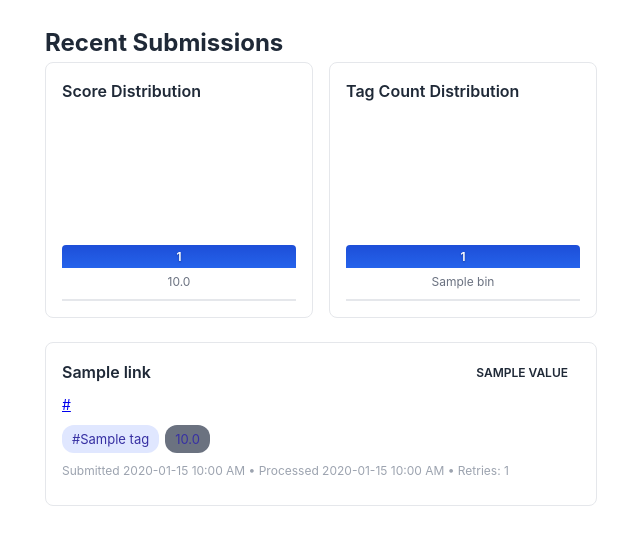
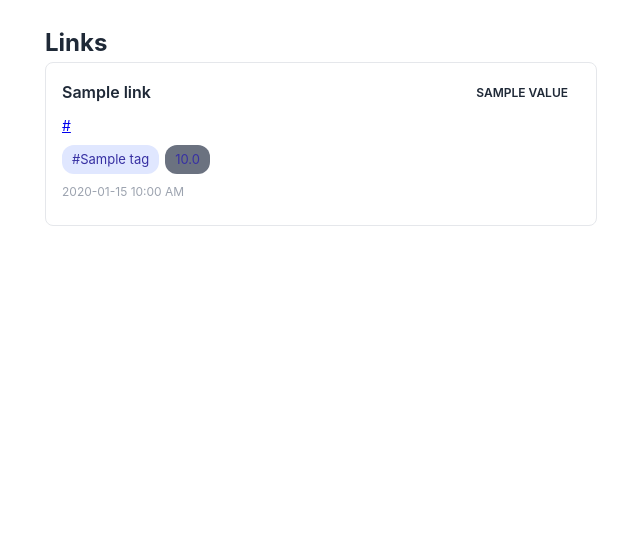
Before and after one commit to gperdrizet/logkeep, a FastAPI app: template src/templates/dashboard.html in a window 1280 px wide. Shown: the top 545 px of the page, without its empty margins (319-959 px from the left). Run offline with FastAPI, Linux system fonts and the light colour scheme; the template is opened without the code that fills it: most values are stand-ins (such as "Sample title", 1, 10 or a date in 2020); parts of the project's set-up code (start-up, migrations or seed data) failed here and were passed over.

Commit message:
Updated UI, added data tab with plots

```diff
--- a/src/main.py
+++ b/src/main.py
@@ -279,18 +279,44 @@
             bin_index = round(link.score * 10)
             score_bins[bin_index] += 1
 
-    # Calculate histogram data for tag counts
-    tag_count_bins = {}
+    # Calculate histogram data for tag usage frequency
+    # Count how many times each tag appears across all links
+    tag_usage_count = {}
     for link in links:
-        tag_count = len(link.selected_tags)
-        tag_count_bins[tag_count] = tag_count_bins.get(tag_count, 0) + 1
+        for tag in link.selected_tags:
+            tag_usage_count[tag] = tag_usage_count.get(tag, 0) + 1
+
+    # Bin tags by their frequency of occurrence
+    # Bins: 1, 2-3, 4-6, 7-10, 11-15, 16+
+    frequency_bins = {
+        "1": 0,
+        "2-3": 0,
+        "4-6": 0,
+        "7-10": 0,
+        "11-15": 0,
+        "16+": 0
+    }
+
+    for count in tag_usage_count.values():
+        if count == 1:
+            frequency_bins["1"] += 1
+        elif 2 <= count <= 3:
+            frequency_bins["2-3"] += 1
+        elif 4 <= count <= 6:
+            frequency_bins["4-6"] += 1
+        elif 7 <= count <= 10:
+            frequency_bins["7-10"] += 1
+        elif 11 <= count <= 15:
+            frequency_bins["11-15"] += 1
+        else:
+            frequency_bins["16+"] += 1
 
     # Prepare data for templates
     score_histogram = [{"bin": i/10, "count": score_bins[i]} for i in range(11)]
-    max_score_count = max(score_bins.values()) if score_bins.values() else 1
+    max_score_count = max(score_bins.values()) if score_bins.values() and max(score_bins.values()) > 0 else 1
 
-    tag_histogram = [{"bin": k, "count": v} for k, v in sorted(tag_count_bins.items())]
-    max_tag_count = max(tag_count_bins.values()) if tag_count_bins.values() else 1
+    tag_histogram = [{"bin": k, "count": v} for k, v in frequency_bins.items()]
+    max_tag_count = max(frequency_bins.values()) if frequency_bins.values() and max(frequency_bins.values()) > 0 else 1
 
     return templates.TemplateResponse(
         "dashboard.html",
@@ -298,6 +324,72 @@
             "request": request,
             "user": current_user,
             "links": links,
+            "score_histogram": score_histogram,
+            "max_score_count": max_score_count,
+            "tag_histogram": tag_histogram,
+            "max_tag_count": max_tag_count
+        }
+    )
+
+
+@app.get("/data", response_class=HTMLResponse)
+async def data_page(
+    request: Request,
+    current_user: User = Depends(get_current_user),
+    db: Session = Depends(get_db)
+):
+    """Data visualization page."""
+    links = db.query(Link).filter(
+        Link.user_id == current_user.id
+    ).order_by(Link.submitted_at.desc()).limit(50).all()
+
+    # Calculate histogram data for scores
+    score_bins = {i: 0 for i in range(11)}  # 0.0, 0.1, 0.2, ..., 1.0
+    for link in links:
+        if link.score is not None:
+            bin_index = round(link.score * 10)
+            score_bins[bin_index] += 1
+
+    # Calculate histogram data for tag usage frequency
+    tag_usage_count = {}
+    for link in links:
+        for tag in link.selected_tags:
+            tag_usage_count[tag] = tag_usage_count.get(tag, 0) + 1
+
+    frequency_bins = {
+        "1": 0,
+        "2-3": 0,
+        "4-6": 0,
+        "7-10": 0,
+        "11-15": 0,
+        "16+": 0
+    }
+
+    for count in tag_usage_count.values():
+        if count == 1:
+            frequency_bins["1"] += 1
+        elif 2 <= count <= 3:
+            frequency_bins["2-3"] += 1
+        elif 4 <= count <= 6:
+            frequency_bins["4-6"] += 1
+        elif 7 <= count <= 10:
+            frequency_bins["7-10"] += 1
+        elif 11 <= count <= 15:
+            frequency_bins["11-15"] += 1
+        else:
+            frequency_bins["16+"] += 1
+
+    score_histogram = [{"bin": i/10, "count": score_bins[i]} for i in range(11)]
+    max_score_count = max(score_bins.values()) if score_bins.values() and max(score_bins.values()) > 0 else 1
+
+    tag_histogram = [{"bin": k, "count": v} for k, v in frequency_bins.items()]
+    max_tag_count = max(frequency_bins.values()) if frequency_bins.values() and max(frequency_bins.values()) > 0 else 1
+
+    return templates.TemplateResponse(
+        "data.html",
+        {
+            "request": request,
+            "user": current_user,
             "score_histogram": score_histogram,
             "max_score_count": max_score_count,
             "tag_histogram": tag_histogram,
--- a/src/static/css/style.css
+++ b/src/static/css/style.css
@@ -158,7 +158,7 @@
 input[type="range"].score-slider::-webkit-slider-track {
     width: 100%;
     height: 8px;
-    background: linear-gradient(to right, var(--error-color) 0%, var(--warning-color) 50%, var(--success-color) 100%);
+    background: var(--primary-color);
     border-radius: 4px;
 }
 
@@ -177,7 +177,7 @@
 input[type="range"].score-slider::-moz-range-track {
     width: 100%;
     height: 8px;
-    background: linear-gradient(to right, var(--error-color) 0%, var(--warning-color) 50%, var(--success-color) 100%);
+    background: var(--primary-color);
     border-radius: 4px;
 }
 
@@ -377,10 +377,6 @@
 }
 
 @media (min-width: 768px) {
-    .histogram-container {
-        grid-template-columns: 1fr 1fr;
-    }
-
     .histogram {
         height: 180px;
     }
--- a/src/templates/base.html
+++ b/src/templates/base.html
@@ -21,9 +21,10 @@
                 </form>
             </h1>
             <nav>
-                <a href="/dashboard">Dashboard</a>
-                <a href="/submit">Submit Link</a>
+                <a href="/dashboard">Links</a>
+                <a href="/submit">Submit</a>
                 <a href="/tags">Tags</a>
+                <a href="/data">Data</a>
             </nav>
         </div>
     </header>
--- a/src/templates/dashboard.html
+++ b/src/templates/dashboard.html
@@ -1,9 +1,9 @@
 {% extends "base.html" %}
 
-{% block title %}Dashboard - LogKeep{% endblock %}
+{% block title %}Links - LogKeep{% endblock %}
 
 {% block content %}
-<h2>Recent Submissions</h2>
+<h2>Links</h2>
 
 {% if success %}
 <div class="alert alert-success">
@@ -18,40 +18,6 @@
 {% endif %}
 
 {% if links %}
-<div class="histogram-container">
-    <div class="histogram-card">
-        <h3 class="histogram-title">Score Distribution</h3>
-        <div class="histogram">
-            {% for item in score_histogram %}
-            <div class="histogram-bar-wrapper">
-                <div class="histogram-bar" style="height: {{ (item.count / max_score_count * 100)|round }}%;" title="{{ item.count }} articles">
-                    {% if item.count > 0 %}
-                    <span class="histogram-count">{{ item.count }}</span>
-                    {% endif %}
-                </div>
-                <div class="histogram-label">{{ "%.1f"|format(item.bin) }}</div>
-            </div>
-            {% endfor %}
-        </div>
-    </div>
-
-    <div class="histogram-card">
-        <h3 class="histogram-title">Tag Count Distribution</h3>
-        <div class="histogram">
-            {% for item in tag_histogram %}
-            <div class="histogram-bar-wrapper">
-                <div class="histogram-bar" style="height: {{ (item.count / max_tag_count * 100)|round }}%;" title="{{ item.count }} articles">
-                    {% if item.count > 0 %}
-                    <span class="histogram-count">{{ item.count }}</span>
-                    {% endif %}
-                </div>
-                <div class="histogram-label">{{ item.bin }}</div>
-            </div>
-            {% endfor %}
-        </div>
-    </div>
-</div>
-
     {% for link in links %}
     <div class="link-item">
         <div class="link-header">
@@ -83,13 +49,7 @@
         {% endif %}
 
         <div class="link-meta">
-            Submitted {{ link.submitted_at.strftime('%Y-%m-%d %I:%M %p') }}
-            {% if link.processed_at %}
-            • Processed {{ link.processed_at.strftime('%Y-%m-%d %I:%M %p') }}
-            {% endif %}
-            {% if link.retry_count > 0 %}
-            • Retries: {{ link.retry_count }}
-            {% endif %}
+            {{ link.submitted_at.strftime('%Y-%m-%d %I:%M %p') }}
         </div>
 
         {% if link.error_message %}
```
Also changed, not shown: src/templates/data.html (added, +42 -0 lines), src/templates/submit.html (+5 -12 lines).
